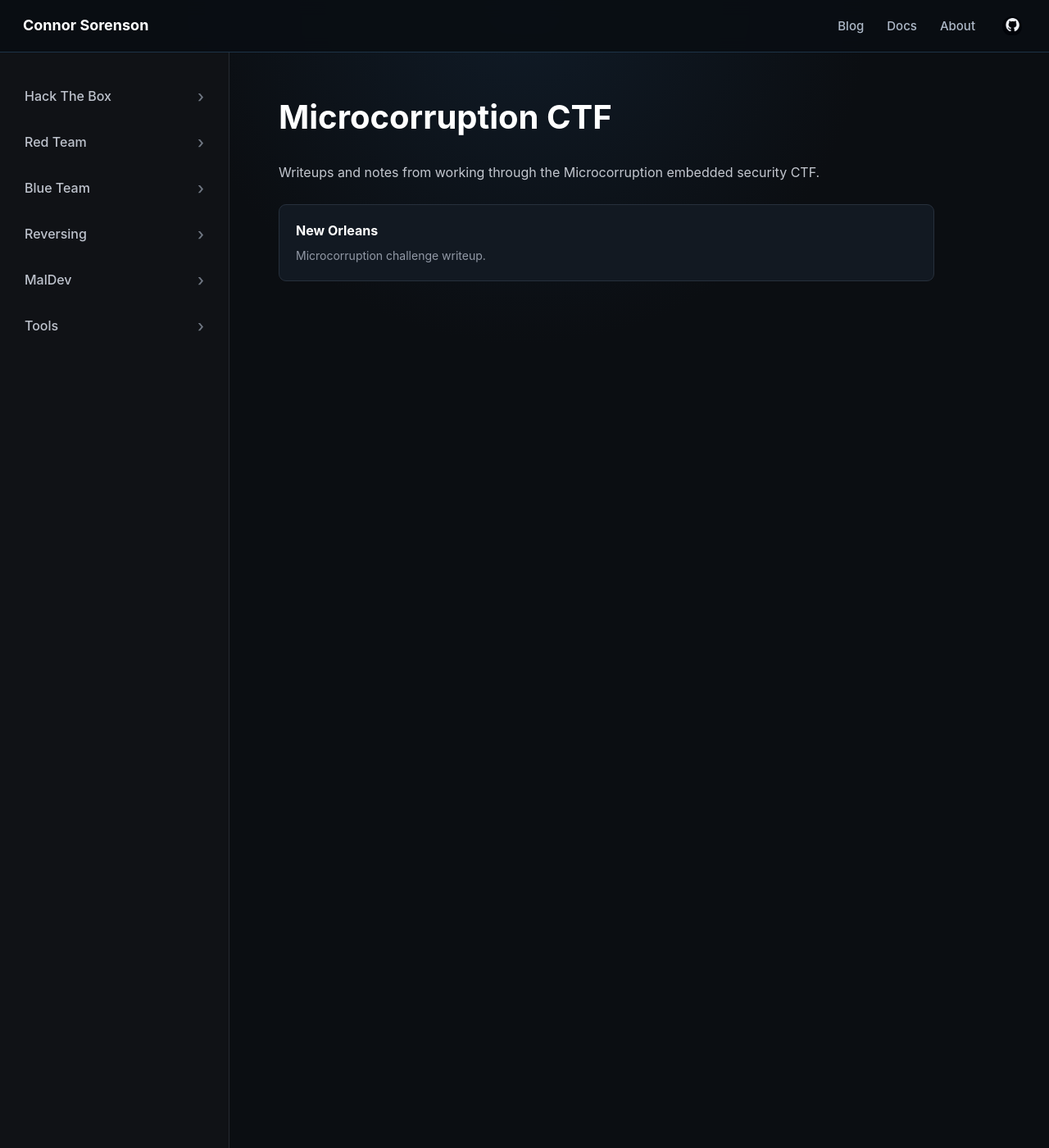
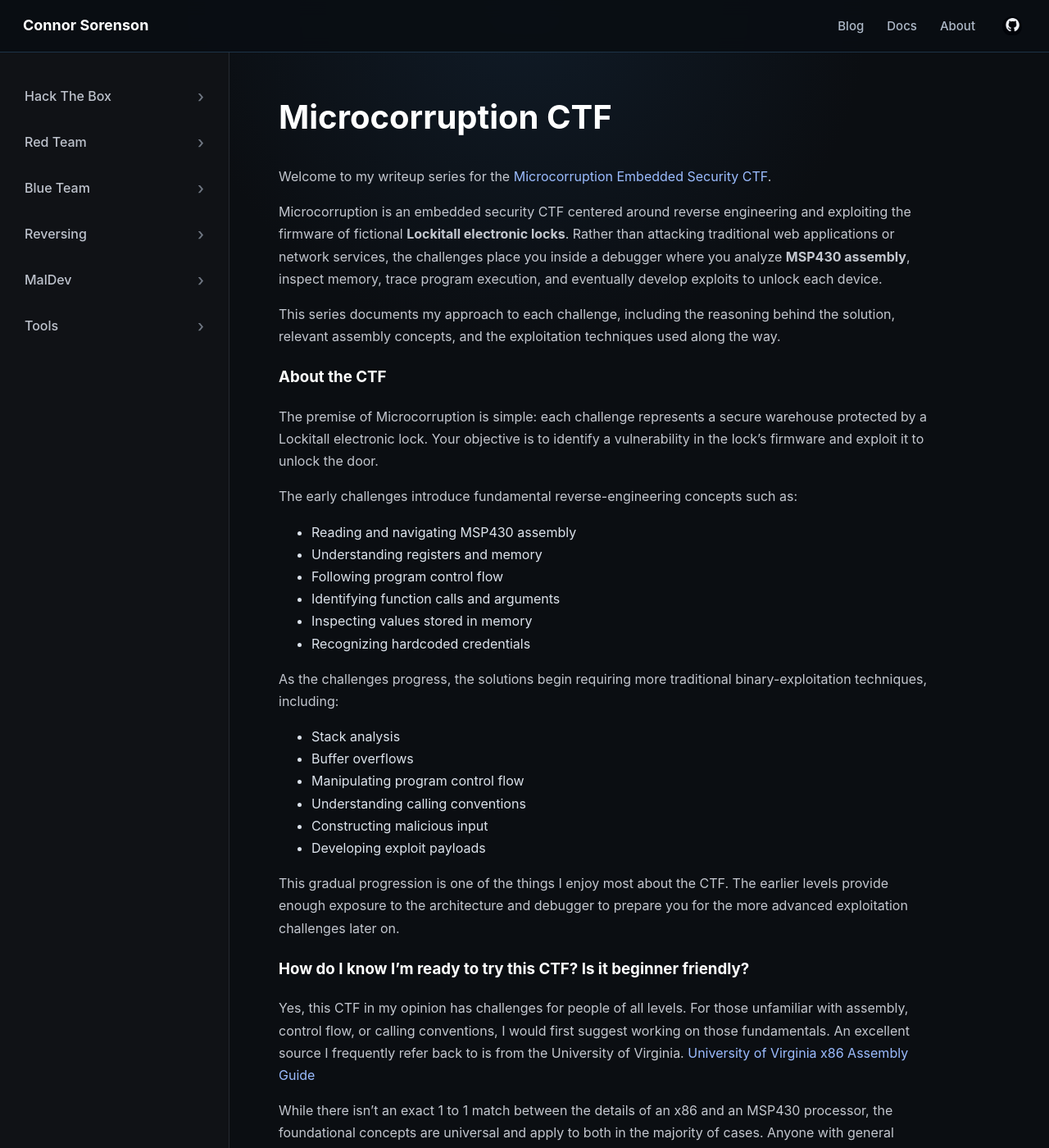
Before and after one commit to connorSorenson/connorsorenson.github.io, a Jekyll site: the page built from docs/reversing/microcorruption/index.md, in a window 1280 px wide and 1400 px high. Shown: the whole window at 82% size. Built offline with Jekyll 4.4.1, drawn with Linux system fonts in a browser that asks for light colours; some of the changed text lies outside the part shown.

Commit message:
Updated index for microcorruption page.

```diff
--- a/assets/css/style.css
+++ b/assets/css/style.css
@@ -317,20 +317,20 @@
 
     .docs-content h1 {
         margin-top: 0;
-        margin-bottom: 30px;
+        margin-bottom: 35px;
         color: #ffffff;
         font-size: 40px;
         line-height: 1.2;
     }
 
     .docs-content h2 {
-        margin-top: 50px;
+        margin-top: 30px;
         color: #ffffff;
         font-size: 28px;
     }
 
     .docs-content h3 {
-        margin-top: 35px;
+        margin-top: 20px;
         color: #ffffff;
     }
 
--- a/docs/reversing/microcorruption/index.md
+++ b/docs/reversing/microcorruption/index.md
@@ -4,7 +4,55 @@
 permalink: /docs/reversing/microcorruption/
 ---
 
-Writeups and notes from working through the Microcorruption embedded security CTF.
+Welcome to my writeup series for the [Microcorruption Embedded Security CTF](https://microcorruption.com/).
+
+Microcorruption is an embedded security CTF centered around reverse engineering and exploiting the firmware of fictional **Lockitall electronic locks**. Rather than attacking traditional web applications or network services, the challenges place you inside a debugger where you analyze **MSP430 assembly**, inspect memory, trace program execution, and eventually develop exploits to unlock each device.
+
+This series documents my approach to each challenge, including the reasoning behind the solution, relevant assembly concepts, and the exploitation techniques used along the way.
+### About the CTF
+
+The premise of Microcorruption is simple: each challenge represents a secure warehouse protected by a Lockitall electronic lock. Your objective is to identify a vulnerability in the lock's firmware and exploit it to unlock the door.
+
+The early challenges introduce fundamental reverse-engineering concepts such as:
+
+- Reading and navigating MSP430 assembly
+- Understanding registers and memory
+- Following program control flow
+- Identifying function calls and arguments
+- Inspecting values stored in memory
+- Recognizing hardcoded credentials
+
+As the challenges progress, the solutions begin requiring more traditional binary-exploitation techniques, including:
+
+- Stack analysis
+- Buffer overflows
+- Manipulating program control flow
+- Understanding calling conventions
+- Constructing malicious input
+- Developing exploit payloads
+
+This gradual progression is one of the things I enjoy most about the CTF. The earlier levels provide enough exposure to the architecture and debugger to prepare you for the more advanced exploitation challenges later on.
+### How do I know I'm ready to try this CTF? Is it beginner friendly?
+
+Yes, this CTF in my opinion has challenges for people of all levels. For those unfamiliar with assembly, control flow, or calling conventions, I would first suggest working on those fundamentals. An excellent source I frequently refer back to is from the University of Virginia. [University of Virginia x86 Assembly Guide](https://www.cs.virginia.edu/~evans/cs216/guides/x86.html)
+
+While there isn't an exact 1 to 1 match between the details of an x86 and an MSP430 processor, the foundational concepts are universal and apply to both in the majority of cases. Anyone with general foundational skills in these concepts can attempt this CTF and use the provided resources to build their understanding of the MSP430 processor and the LockitPro hardware and software interfaces.
+### Current Progress
+
+I'm currently working through documenting my solves for the following challenges shown below. The blue levels have been completed and the orange ones are the next recommended challenges.
+
+<img src="/assets/images/microcorruption/progress-map.png"
+     alt="Microcorruption challenge progress"
+     width="900"
+     style="max-width: 100%; height: auto;">
+
+The site also features a leaderboard where you can see how many others where able to solve each challenge. I look forward to continuing to solve the remaining levels and making the writeups!
+
+<img src="/assets/images/microcorruption/progress-leaderboard.png"
+     alt="Microcorruption challenge leaderboard"
+     width="650"
+     style="max-width: 100%; height: auto;">
+## Challenge Writeups
 
 <div class="doc-link-grid">
 
@@ -14,3 +62,5 @@
 </a>
 
 </div>
+
+ ... more coming soon
```
Also changed, not shown: assets/images/microcorruption/progress-leaderboard.png (added), assets/images/microcorruption/progress-map.png (added).
